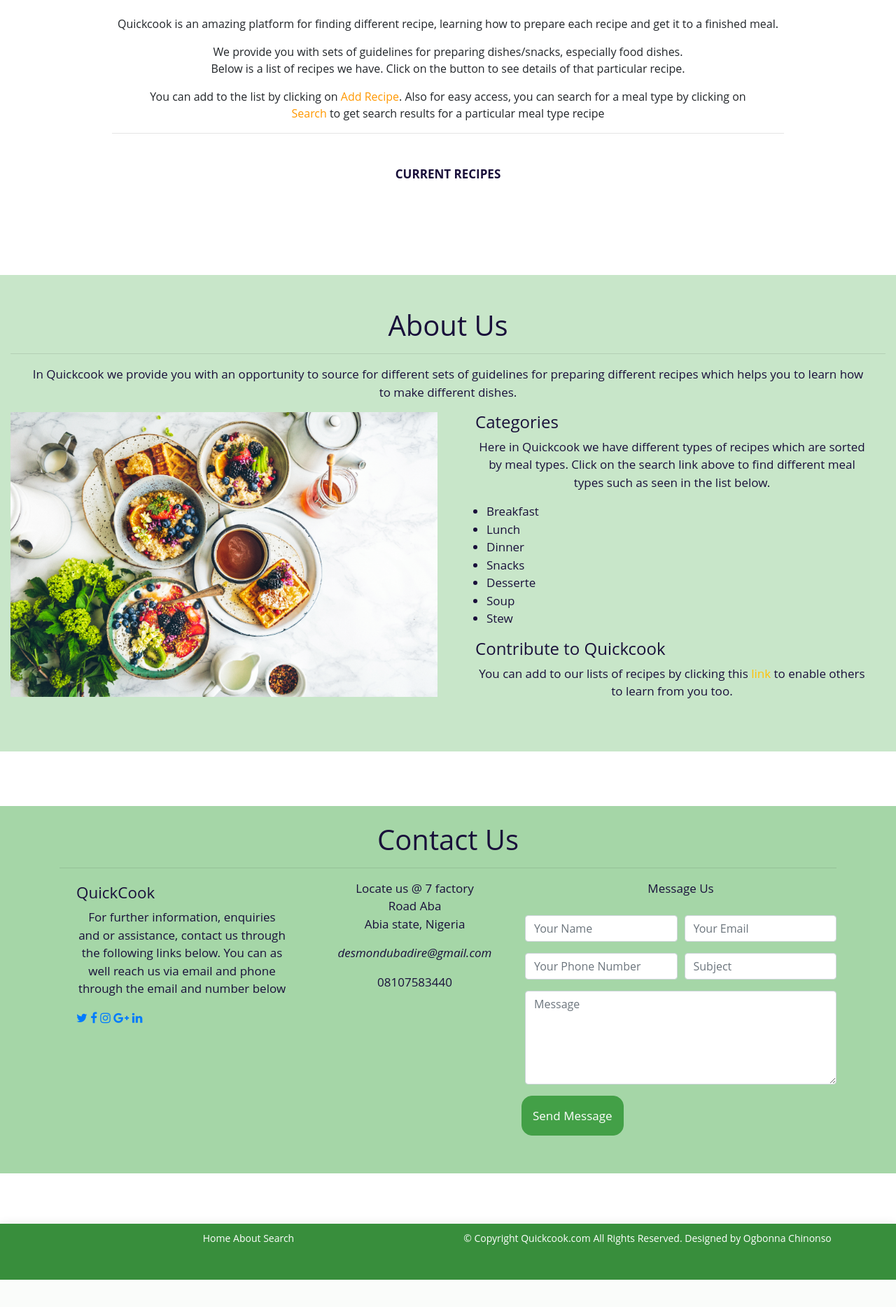
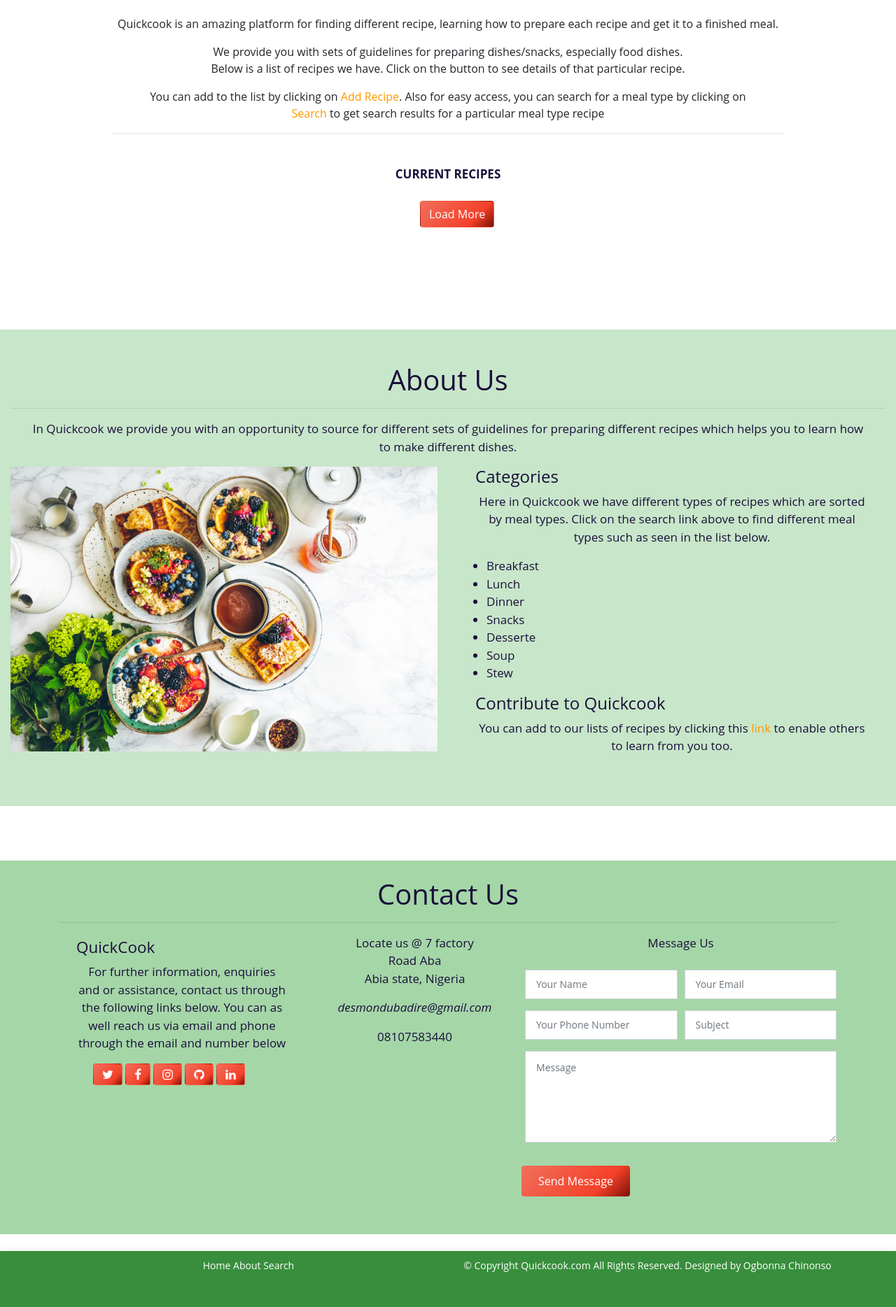
Before and after one commit to ogbonnachinonso/recipeApp, a Node server app: page / in a window 1280 px wide, after a click on "Contact". Shown: the part 961-2829 px from the top of the page at 70% size. Before the commit the page ends 2790 px from the top, so only its background shows below. Run offline with Node 20, Linux system fonts and the light colour scheme; data that the repository does not hold is empty; some libraries are stand-ins or nearby versions.

Commit message:
made some edits

```diff
--- a/public/css/style.css
+++ b/public/css/style.css
@@ -57,13 +57,16 @@ background: -ms-linear-gradient(-45deg, #d69d95 0%, #f85032 0%, #f16f5c 0%, #f54
 background: linear-gradient(135deg, #d69d95 0%, #f85032 0%, #f16f5c 0%, #f54129 72%, #7d1107 100%);
 filter: progid:DXImageTransform.Microsoft.gradient( startColorstr='#d69d95', endColorstr='#7d1107', GradientType=1 );
 }
+.btn:hover{
+  color: #ffff;
+}
 .dar{
   color:#190F3A;
 }
 .bg{
   background: #388E3C;
 }
-.card-bg{
+.card-bg {
   background: #E8F5E9;
 }
 .dea{
@@ -267,19 +270,20 @@ filter: progid:DXImageTransform.Microsoft.gradient( startColorstr='#d69d95', end
     color: #fff;
   }
 
-  .sen{
-    background-color: #43A047;
-    color: #ffff;
-    border: 1px solid #43A047;
-    border-radius: 15px;
-    padding: 15px;
+  .view{
+    width: 120px;
+    margin: auto;
+    padding: 20px;
+  }
+   .box-hidden{
+    display: none;
   }
   .ful{
     margin-top: 80px;
   }
 
 .img{
-  height: 350px;
+  height: 320px;
   width: 100%;
   overflow: hidden;
 }
@@ -297,3 +301,96 @@ filter: progid:DXImageTransform.Microsoft.gradient( startColorstr='#d69d95', end
 .icon{
   align-items: center;
 }
+
+.contactForm .validation {
+  display: none;
+  color: red;
+  margin: 0 0 15px 0;
+  font-weight: 400;
+  font-size: 13px;
+}
+
+.contactForm .error-message {
+  display: none;
+  color: #fff;
+  background: #ed3c0d;
+  text-align: center;
+  padding: 15px;
+  font-weight: 600;
+}
+
+.contactForm .sent-message {
+  display: none;
+  color: #fff;
+  background: #18d26e;
+  text-align: center;
+  padding: 15px;
+  font-weight: 600;
+}
+
+.contactForm .loading {
+  display: none;
+  background: #fff;
+  text-align: center;
+  padding: 15px;
+}
+
+.contactForm .loading:before {
+  content: "";
+  display: inline-block;
+  border-radius: 50%;
+  width: 24px;
+  height: 24px;
+  margin: 0 10px -6px 0;
+  border: 3px solid #18d26e;
+  border-top-color: #eee;
+  -webkit-animation: animate-loading 1s linear infinite;
+  animation: animate-loading 1s linear infinite;
+}
+
+.contactForm input, .contactForm textarea {
+  border-radius: 0;
+  box-shadow: none;
+  font-size: 14px;
+}
+
+.contactForm input::focus, .contactForm textarea::focus {
+  background-color: #4CAF50;
+}
+
+.contactForm input {
+  padding: 20px 15px;
+}
+
+.contactForm textarea {
+  padding: 12px 15px;
+  margin-bottom: 0;
+}
+
+.contactForm button[type="submit"] {
+  border: 0;
+  padding: 10px 24px;
+  color: #fff;
+  transition: 0.4s;
+}
+
+/* .contactForm button[type="submit"]:hover {
+  background: #4CAF50;
+} */
+@-webkit-keyframes animate-loading {
+  0% {
+    transform: rotate(0deg);
+  }
+  100% {
+    transform: rotate(360deg);
+  }
+}
+
+@keyframes animate-loading {
+  0% {
+    transform: rotate(0deg);
+  }
+  100% {
+    transform: rotate(360deg);
+  }
+}
--- a/public/js/main.js
+++ b/public/js/main.js
@@ -22,4 +22,18 @@ jQuery(document).ready(function($) {
     }, 1500, 'easeInOutExpo');
     return false;
   });
+
+  //
+
+$(function () {
+  $(".box-hidden").slice(0, 8).show();
+  $("#LoadMore").on('click',function (e) {
+    e.preventDefault();
+    $(".box-hidden:hidden").slice(0, 4).slideDown();
+    if($(".box-hidden:hidden").length == 0) {
+      $("#Load").fadeOut('slow');
+    }
+  });
+
 });
+});
--- a/views/index.ejs
+++ b/views/index.ejs
@@ -22,7 +22,7 @@
       </div>
     </div>
     <div class="carousel-item">
-      <img src="../images/brooke.png" alt="beavrages" style="width: 100%; min-height: 150px;" class="go">
+      <img src="../images/meal.jpg" alt="beavrages" style="width: 100%; min-height: 150px;" class="go">
       <div class="carousel-caption">
         <h1 class="text-color">Dinner</h1>
       </div>
@@ -59,7 +59,7 @@
     <div class="row text-center">
       <% stores.forEach((store)=>{ %>
       <div class="col-sm-3">
-        <div class="card mt-3 mb-4 rounded shadow-lg card-bg">
+        <div class="card mt-3 mb-4 rounded shadow-lg card-bg box-hidden">
           <div class="card-body img">
             <img class="card-img-top img-fluid im" src="<%= store.img %>" alt="Card image" />
             <p class="card-text mt-4 mb-3">
@@ -71,7 +71,9 @@
       <% }) %>
     </div>
   </div>
-
+<div class="view">
+  <a href="#" id="LoadMore" class="btn">Load More</a>
+</div>
 </section>
 <br><br><br><br>
 
--- a/views/partials/about.ejs
+++ b/views/partials/about.ejs
@@ -1,11 +1,12 @@
-
 <section id="about" class="section-bg">
   <div class="container-fluid about-top pt-5 pb-5">
     <div class="section-header">
-      <h1 class="section-title text-center">About Us</h1><hr>
+      <h1 class="section-title text-center">About Us</h1>
+      <hr>
       <span class="section-divider"></span>
       <p class="section-description px-4 text-center">
-        In Quickcook we provide you with an opportunity to source for different sets of guidelines for preparing different recipes which helps you to learn how to make different dishes.
+        In Quickcook we provide you with an opportunity to source for different sets of guidelines for preparing
+        different recipes which helps you to learn how to make different dishes.
     </div>
     <div class="row">
       <div class="col-lg-6 about-img wow fadeInLeft">
@@ -14,7 +15,8 @@
 
       <div class="col-lg-6 content wow fadeInRight">
         <h4 class="px-4">Categories</h4>
-        <p class="text-center dar px-4"> Here in Quickcook we have different types of recipes which are sorted by meal types. Click on the search link above to find different meal types such as seen in the list below.</p>
+        <p class="text-center dar px-4"> Here in Quickcook we have different types of recipes which are sorted by meal
+          types. Click on the search link above to find different meal types such as seen in the list below.</p>
 
         <ul>
           <li>
@@ -33,8 +35,9 @@
             <i class="ion-android-checkmark-circle"></i>Stew </li>
         </ul>
         <h4 class="px-4">Contribute to Quickcook</h4>
-        <p class="text-center dar px-4"> You can  add to our lists of recipes by clicking this <a
-          href="https://bit.ly/313kjCh" target="_blank" class="text-warning">link</a> to enable others to learn from you too.
+        <p class="text-center dar px-4"> You can add to our lists of recipes by clicking this <a
+            href="https://bit.ly/313kjCh" target="_blank" class="text-color">link</a> to enable others to learn from you
+          too.
       </div>
     </div>
 
@@ -46,7 +49,8 @@
 <section id="contact">
   <div class="container about-top pt-4 pb-4">
     <div class="section-header">
-<h1 class="section-title text-center">Contact Us</h1><hr>
+      <h1 class="section-title text-center">Contact Us</h1>
+      <hr>
       <span class="section-divider"></span>
       <div class="row wow fadeInUp">
 
@@ -57,22 +61,24 @@
                 <small class="px-4">QuickCook</small>
               </strong>
             </h3>
-  <p class="text-center dar px-4">For further information, enquiries and or assistance, contact us through the following links below. You can as well reach us via email and phone through the email and number below </p>
-  <div class="social-links px-4 icon">
-    <a href="#" class="twitter">
-      <i class="fa fa-twitter"></i>
+            <p class="text-center dar px-4">For further information, enquiries and or assistance, contact us through the
+              following links below. You can as well reach us via email and phone through the email and number below
+            </p>
+            <div class="social-links  ml-5 mb-3 icon">
+              <a href="https://twitter.com/@ogbonnaubadire" class="twitter">
+                <i class="btn fa fa-twitter icon"></i>
               </a>
               <a href="#" class="facebook">
-      <i class="fa fa-facebook"></i>
+                <i class="btn fa fa-facebook "></i>
               </a>
               <a href="#" class="instagram">
-      <i class="fa fa-instagram"></i>
+                <i class="btn fa fa-instagram "></i>
               </a>
-    <a href="#" class="google-plus">
-      <i class="fa fa-google-plus"></i>
+              <a href="#" class="github">
+                <i class="btn fa fa-github icon"></i>
               </a>
-    <a href="#" class="linkedin">
-      <i class="fa fa-linkedin"></i>
+              <a href="https://bit.ly/2Z6Xyxw" class="linkedin">
+                <i class="btn fa fa-linkedin icon"></i>
               </a>
             </div>
           </div>
@@ -117,8 +123,8 @@
                   <div class="validation"></div>
                 </div>
                 <div class="form-group col-lg-6">
-        <input type="number" class="form-control" name="phone" id="phone" placeholder="Your Phone Number" data-rule="minlen:11" data-msg="Please enter a valid number"
-        />
+                  <input type="number" class="form-control" name="phone" id="phone" placeholder="Your Phone Number"
+                    data-rule="minlen:11" data-msg="Please enter a valid number" />
                   <div class="validation"></div>
                 </div>
                 <div class="form-group col-lg-6">
@@ -131,8 +137,13 @@
                     data-msg="Please write something for us" placeholder="Message"></textarea>
                   <div class="validation"></div>
                 </div>
+                <div class="col-md-12 text-center mb-3">
+                  <div class="loading">Loading</div>
+                  <div class="error-message"></div>
+                  <div class="sent-message">Your message has been sent. Thank you!</div>
+                </div>
                 <div class="text-center">
-      <button type="submit" class="sen" title="Send Message">Send Message</button>
+                  <button type="submit" class="btn" title="Send Message">Send Message</button>
                 </div>
             </form>
           </div>
@@ -141,4 +152,4 @@
 
     </div>
 </section>
-<br><br><br>
+<br>
```
Also changed, not shown: public/contactform/contactform.js (+43 -19 lines), public/images/meal.jpg (added). Lines whose indentation alone changed are shown as unchanged.
